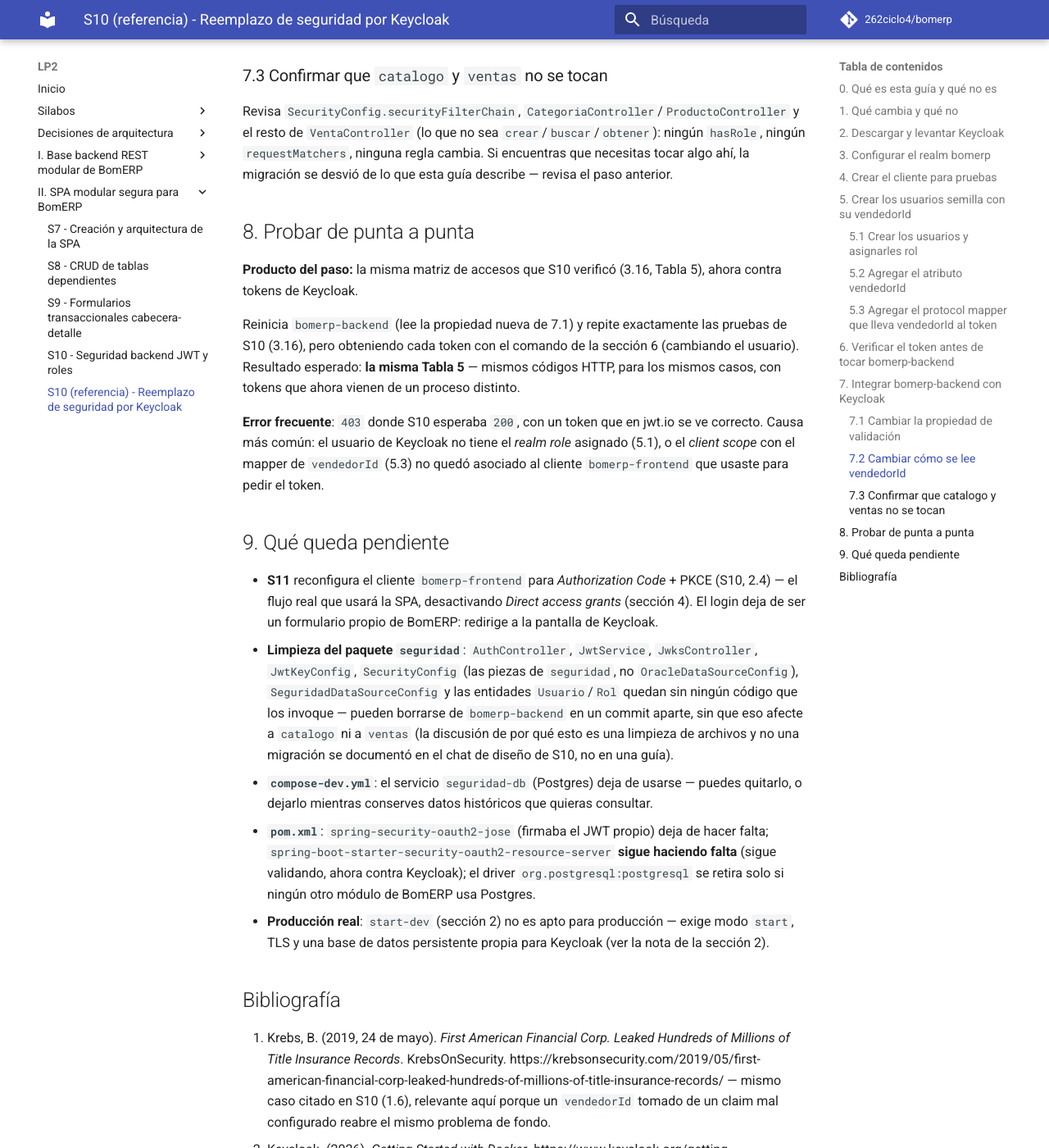
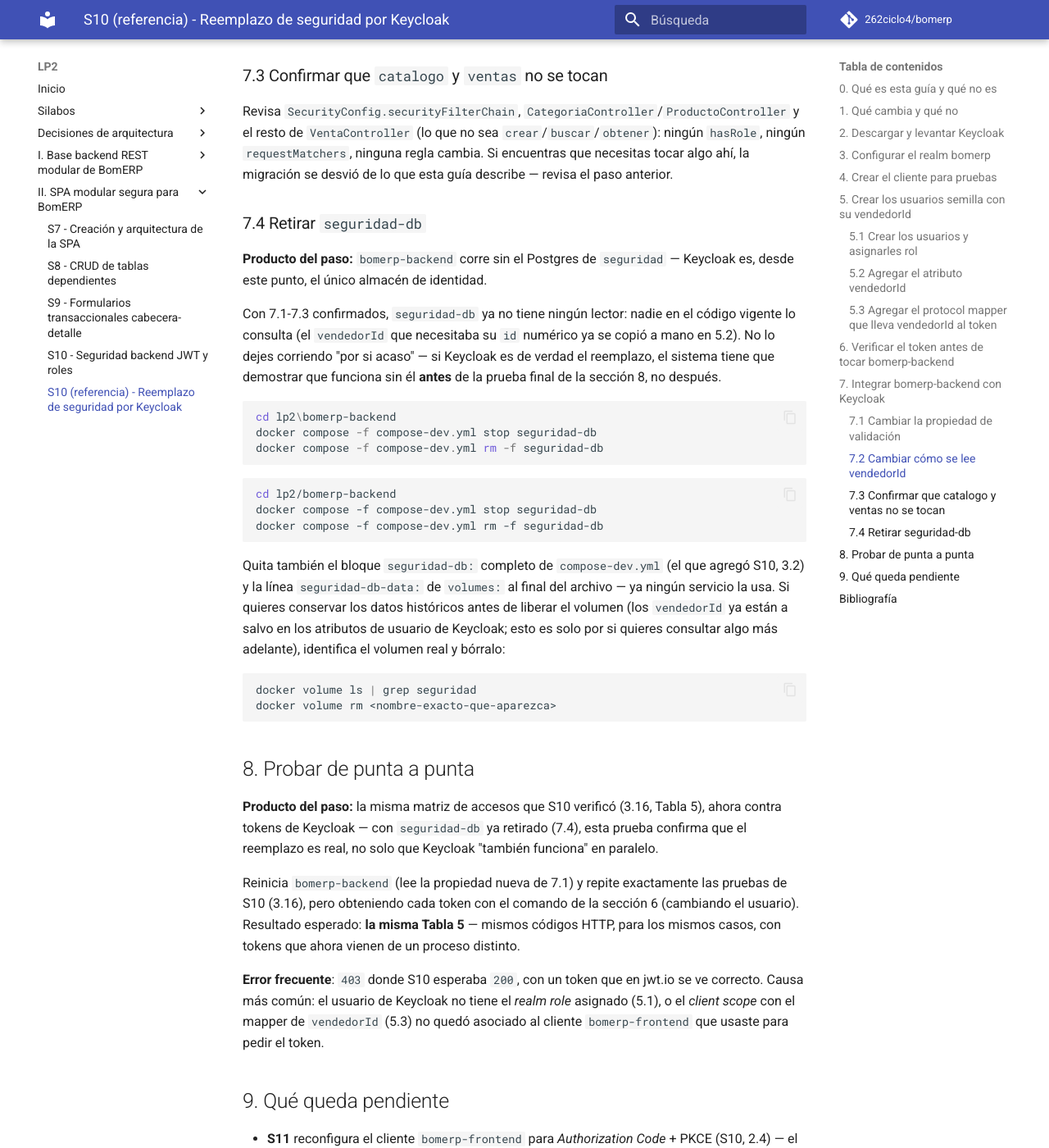
Before and after one commit to 262ciclo4/bomerp, an MkDocs documentation site: the page built from docs/lp2/sesiones/S10b_Seguridad_Backend_Keycloak.md, in a window 1280 px wide and 1400 px high, scrolled down 7631 px. Shown: the whole window at 82% size. Built offline with MkDocs 1.6.1 and Material for MkDocs 9.7.7, drawn with Linux system fonts in a browser that asks for light colours; comment, search, counter and statistics services are not loaded; some of the changed text lies outside the part shown.

Commit message:
S10 lp2 keycloak

````diff
--- a/docs/lp2/sesiones/S10b_Seguridad_Backend_Keycloak.md
+++ b/docs/lp2/sesiones/S10b_Seguridad_Backend_Keycloak.md
@@ -222,9 +222,34 @@
 
 Revisa `SecurityConfig.securityFilterChain`, `CategoriaController`/`ProductoController` y el resto de `VentaController` (lo que no sea `crear`/`buscar`/`obtener`): ningún `hasRole`, ningún `requestMatchers`, ninguna regla cambia. Si encuentras que necesitas tocar algo ahí, la migración se desvió de lo que esta guía describe — revisa el paso anterior.
 
+### 7.4 Retirar `seguridad-db`
+
+**Producto del paso:** `bomerp-backend` corre sin el Postgres de `seguridad` — Keycloak es, desde este punto, el único almacén de identidad.
+
+Con 7.1-7.3 confirmados, `seguridad-db` ya no tiene ningún lector: nadie en el código vigente lo consulta (el `vendedorId` que necesitaba su `id` numérico ya se copió a mano en 5.2). No lo dejes corriendo "por si acaso" — si Keycloak es de verdad el reemplazo, el sistema tiene que demostrar que funciona sin él **antes** de la prueba final de la sección 8, no después.
+
+```powershell
+cd lp2\bomerp-backend
+docker compose -f compose-dev.yml stop seguridad-db
+docker compose -f compose-dev.yml rm -f seguridad-db
+```
+
+```bash
+cd lp2/bomerp-backend
+docker compose -f compose-dev.yml stop seguridad-db
+docker compose -f compose-dev.yml rm -f seguridad-db
+```
+
+Quita también el bloque `seguridad-db:` completo de `compose-dev.yml` (el que agregó S10, 3.2) y la línea `seguridad-db-data:` de `volumes:` al final del archivo — ya ningún servicio la usa. Si quieres conservar los datos históricos antes de liberar el volumen (los `vendedorId` ya están a salvo en los atributos de usuario de Keycloak; esto es solo por si quieres consultar algo más adelante), identifica el volumen real y bórralo:
+
+```bash
+docker volume ls | grep seguridad
+docker volume rm <nombre-exacto-que-aparezca>
+```
+
 ## 8. Probar de punta a punta
 
-**Producto del paso:** la misma matriz de accesos que S10 verificó (3.16, Tabla 5), ahora contra tokens de Keycloak.
+**Producto del paso:** la misma matriz de accesos que S10 verificó (3.16, Tabla 5), ahora contra tokens de Keycloak — con `seguridad-db` ya retirado (7.4), esta prueba confirma que el reemplazo es real, no solo que Keycloak "también funciona" en paralelo.
 
 Reinicia `bomerp-backend` (lee la propiedad nueva de 7.1) y repite exactamente las pruebas de S10 (3.16), pero obteniendo cada token con el comando de la sección 6 (cambiando el usuario). Resultado esperado: **la misma Tabla 5** — mismos códigos HTTP, para los mismos casos, con tokens que ahora vienen de un proceso distinto.
 
@@ -234,7 +259,7 @@
 
 - **S11** reconfigura el cliente `bomerp-frontend` para *Authorization Code* + PKCE (S10, 2.4) — el flujo real que usará la SPA, desactivando *Direct access grants* (sección 4). El login deja de ser un formulario propio de BomERP: redirige a la pantalla de Keycloak.
 - **Limpieza del paquete `seguridad`**: `AuthController`, `JwtService`, `JwksController`, `JwtKeyConfig`, `SecurityConfig` (las piezas de `seguridad`, no `OracleDataSourceConfig`), `SeguridadDataSourceConfig` y las entidades `Usuario`/`Rol` quedan sin ningún código que los invoque — pueden borrarse de `bomerp-backend` en un commit aparte, sin que eso afecte a `catalogo` ni a `ventas` (la discusión de por qué esto es una limpieza de archivos y no una migración se documentó en el chat de diseño de S10, no en una guía).
-- **`compose-dev.yml`**: el servicio `seguridad-db` (Postgres) deja de usarse — puedes quitarlo, o dejarlo mientras conserves datos históricos que quieras consultar.
+- **`compose-dev.yml`**: `seguridad-db` ya se retiró en 7.4 — este punto queda aquí solo como referencia, no como pendiente.
 - **`pom.xml`**: `spring-security-oauth2-jose` (firmaba el JWT propio) deja de hacer falta; `spring-boot-starter-security-oauth2-resource-server` **sigue haciendo falta** (sigue validando, ahora contra Keycloak); el driver `org.postgresql:postgresql` se retira solo si ningún otro módulo de BomERP usa Postgres.
 - **Producción real**: `start-dev` (sección 2) no es apto para producción — exige modo `start`, TLS y una base de datos persistente propia para Keycloak (ver la nota de la sección 2).
 
````
